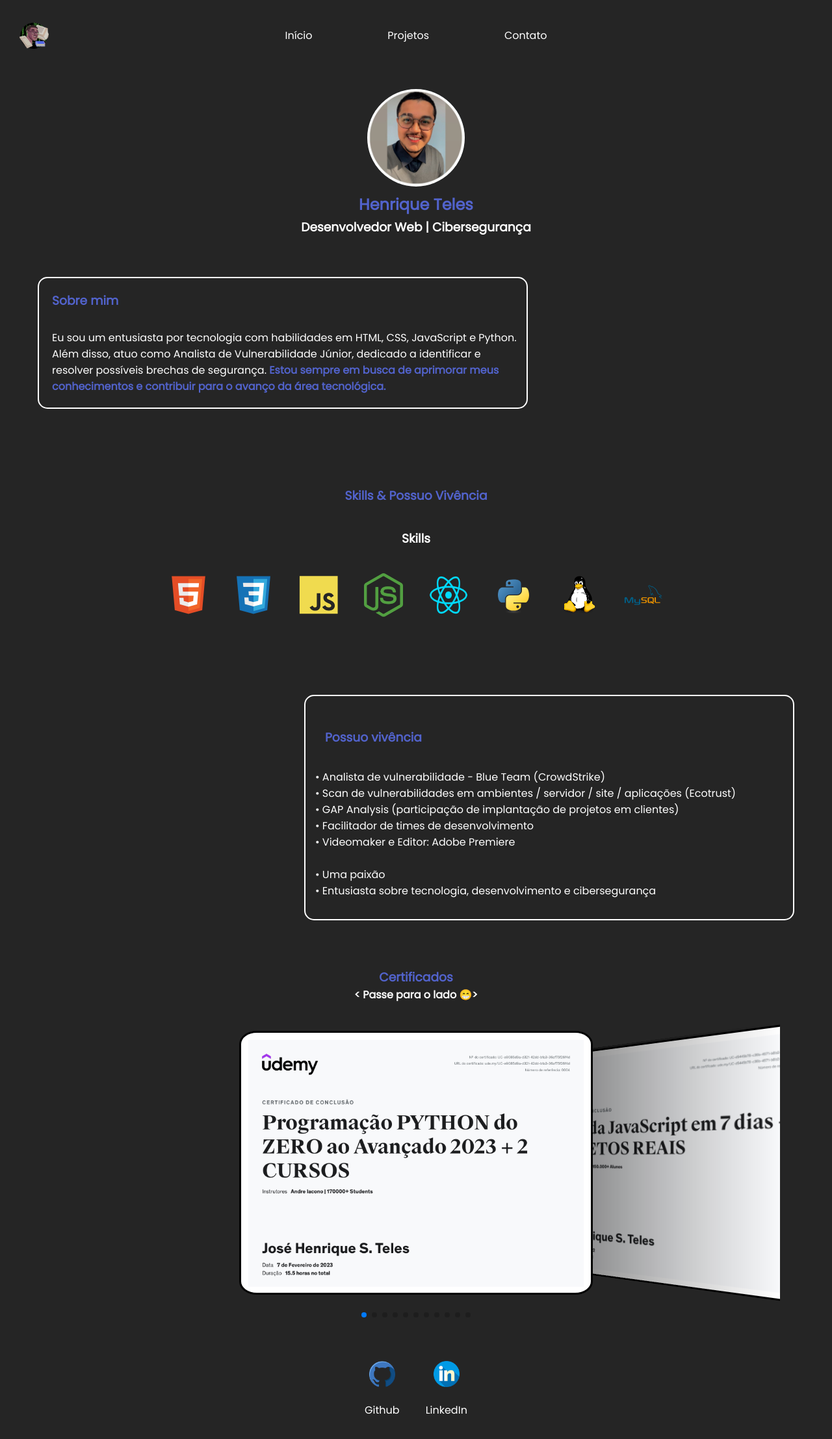
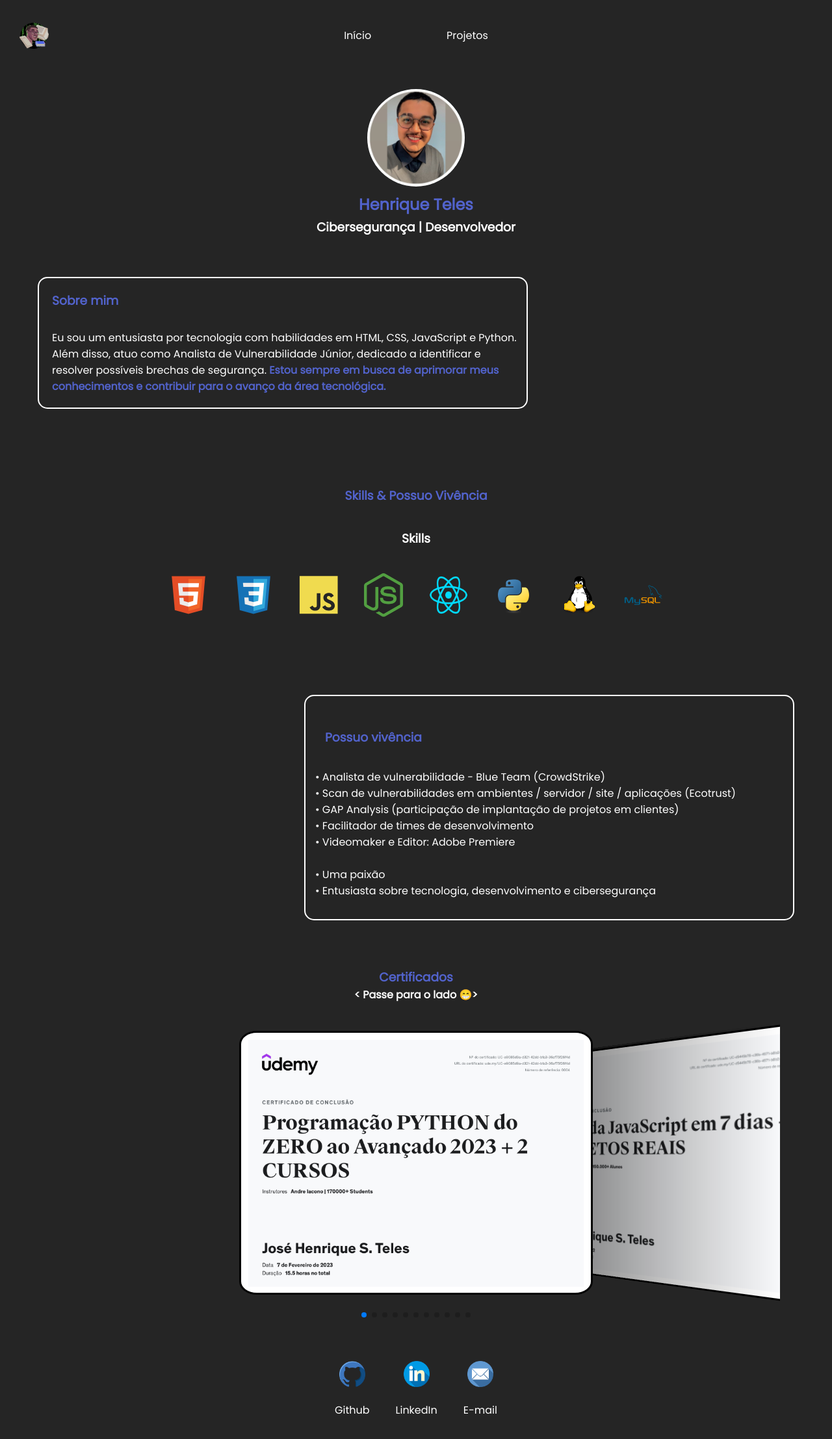
Before and after one commit to t1lt4s/portfolio, a plain HTML site: page index.html in a window 1280 px wide. Shown: the whole page at 65% size. Drawn offline with Linux system fonts and the light colour scheme.

Commit message:
melhorando o código/reponsividade

```diff
--- a/index.html
+++ b/index.html
@@ -37,12 +37,11 @@
                     <p class="option-menu">Projetos</p>
                 </a>
             </li>
-            <li class="edit-li-menu">
+            <!-- <li class="edit-li-menu">
                 <a class="edit-link-paginas" href="./html/contato.html">
                     <p class="option-menu">Contato</p>
                 </a>
-            </li>
-            </li>
+            </li> -->
         </ul>
     </nav>
 
@@ -53,7 +52,7 @@
                 <img class="img-profile" src="./src/img/perfil.jpg" alt="foto-de-perfil">
 
                 <h1 class="name-edit">Henrique Teles</h1>
-                <h3 class="name-profissao">Desenvolvedor Web | Cibersegurança</h3> <br>
+                <h3 class="name-profissao">Cibersegurança | Desenvolvedor</h3> <br>
             </div>
         </nav>
 
@@ -112,52 +111,40 @@
             <div class="slide-container swiper" src="./Pictures/wallpaper.png">
                 <div class="slide-content">
                     <div class="card-wrapper swiper-wrapper">
-
                         <div class="card-image swiper-slide">
                             <img src="./src/certificados/python.jpg" alt="img-certificado" class="card-img">
                         </div>
-
                         <div class="card-image swiper-slide">
                             <img src="./src/certificados/js-sete-dias.png" alt="img-certificado" class="card-img">
                         </div>
-
                         <div class="card-image swiper-slide">
                             <img src="./src/certificados/deepweb.png" alt="img-certificado" class="card-img">
                         </div>
-
                         <div class="card-image swiper-slide">
                             <img src="./src/certificados/p-bi.png" alt="img-certificado" class="card-img">
                         </div>
-
                         <div class="card-image swiper-slide">
                             <img src="./src/certificados/dropsuite.png" alt="img-certificado" class="card-img">
                         </div>
-
                         <div class="card-image swiper-slide">
                             <img src="./src/certificados/mysql.png" alt="img-certificado" class="card-img">
                         </div>
-
                         <div class="card-image swiper-slide">
                             <img src="./src/certificados/admin-google.png" alt="img-certificado" class="card-img">
                         </div>
-
                         <div class="card-image swiper-slide">
                             <img src="./src/certificados/admin-office.png" alt="img-certificado" class="card-img">
                         </div>
-
                         <div class="card-image swiper-slide">
                             <img src="./src/certificados/office-essencial.png" alt="img-certificado" class="card-img">
                         </div>
-
                         <div class="card-image swiper-slide">
                             <img src="./src/certificados/hacking-one.png" alt="img-certificado" class="card-img">
                         </div>
-
                         <div class="card-image swiper-slide">
                             <img src="./src/certificados/logica-de-programacao.png" alt="img-certificado"
                                 class="card-img">
                         </div>
-
                     </div>
                 </div>
                 <div class="swiper-pagination"></div>
@@ -174,6 +161,10 @@
                 <img src="./src/img/linkedin.png" alt="foto-linkedin">
                 <p>LinkedIn</p>
             </a>
+            <a href="mailto:jhst.adm@gmail.com" target="_blank" rel="noopener noreferrer">
+                <img src="./src/img/email.png" alt="foto-email">
+                <p>E-mail</p>
+            </a>
         </footer>
     </div>
 
--- a/src/css/media-index.css
+++ b/src/css/media-index.css
@@ -227,4 +227,8 @@
         padding: 0;
         box-sizing: border-box;
     }
+    footer a{
+        margin: 10px;
+        text-align: center;
+    }
 }
```
Also changed, not shown: html/projetos.html (+2 -3 lines), src/img/email.png (added).
